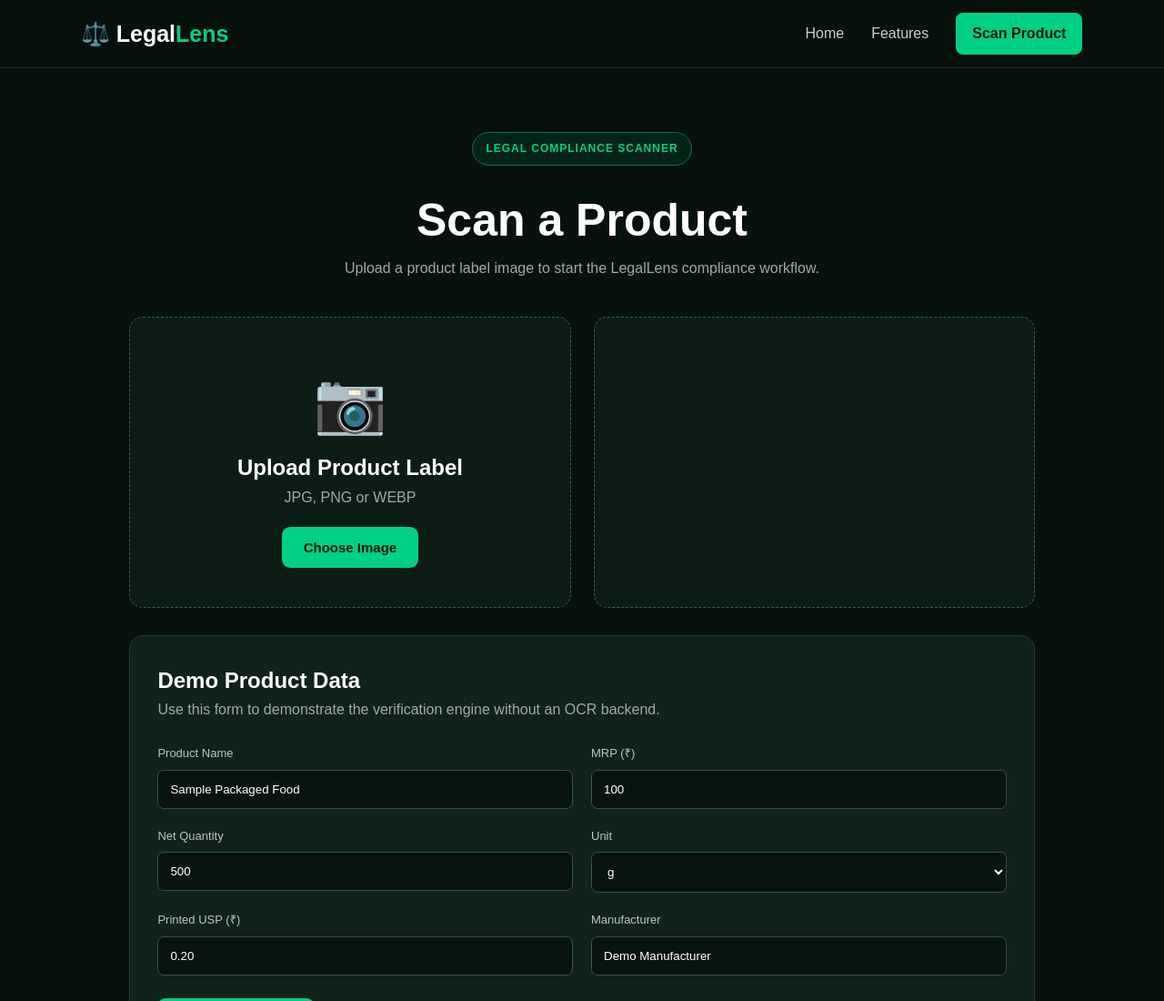
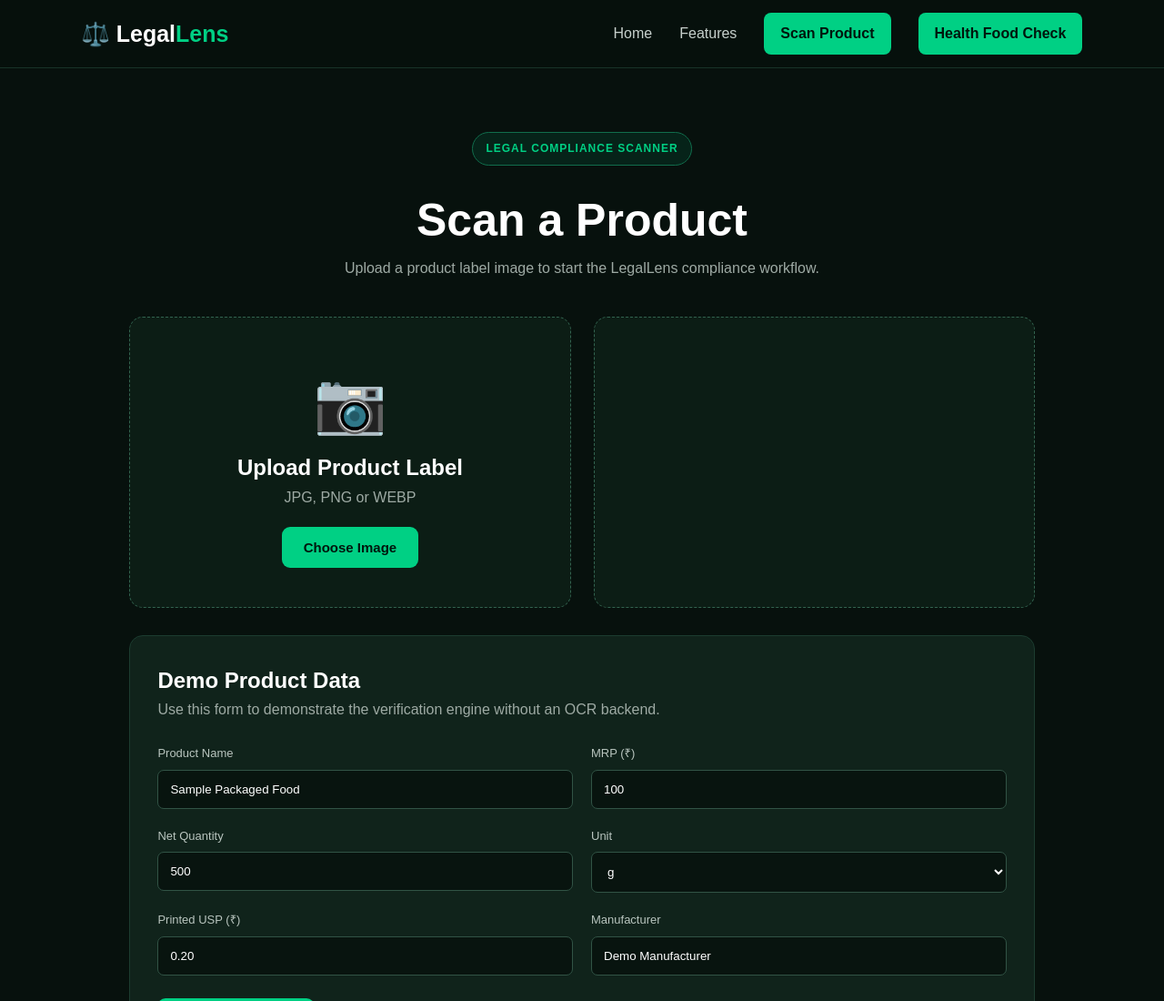
Before and after one commit to shubhamgyl000-ai/LegalLens, a plain HTML site: page scan.html in a window 1280 px wide. Shown: the top 1100 px of the page at 91% size. Drawn offline with Linux system fonts and the light colour scheme.

Commit message:
Integrate Health Food Check into scanner navigation

```diff
--- a/scan.html
+++ b/scan.html
@@ -24,6 +24,7 @@
         <a href="index.html">Home</a>
         <a href="index.html#features">Features</a>
         <a href="scan.html" class="nav-btn">Scan Product</a>
+        <a href="health-check.html" class="nav-btn">Health Food Check</a>
     </div>
 
 </nav>
```
